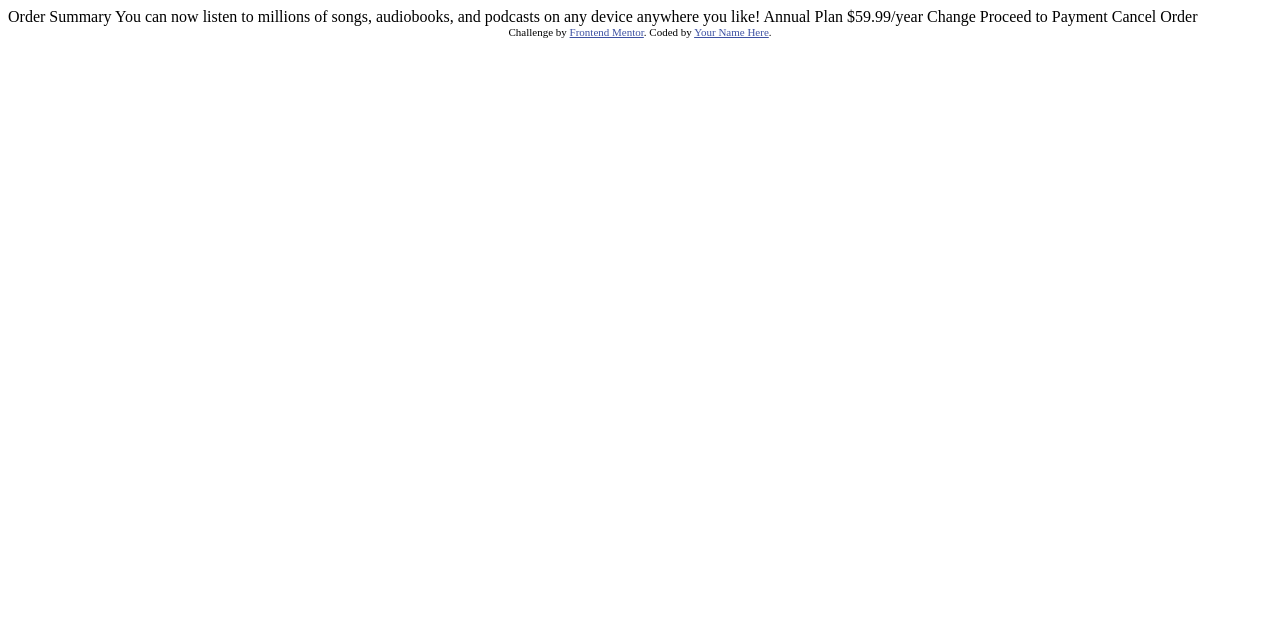
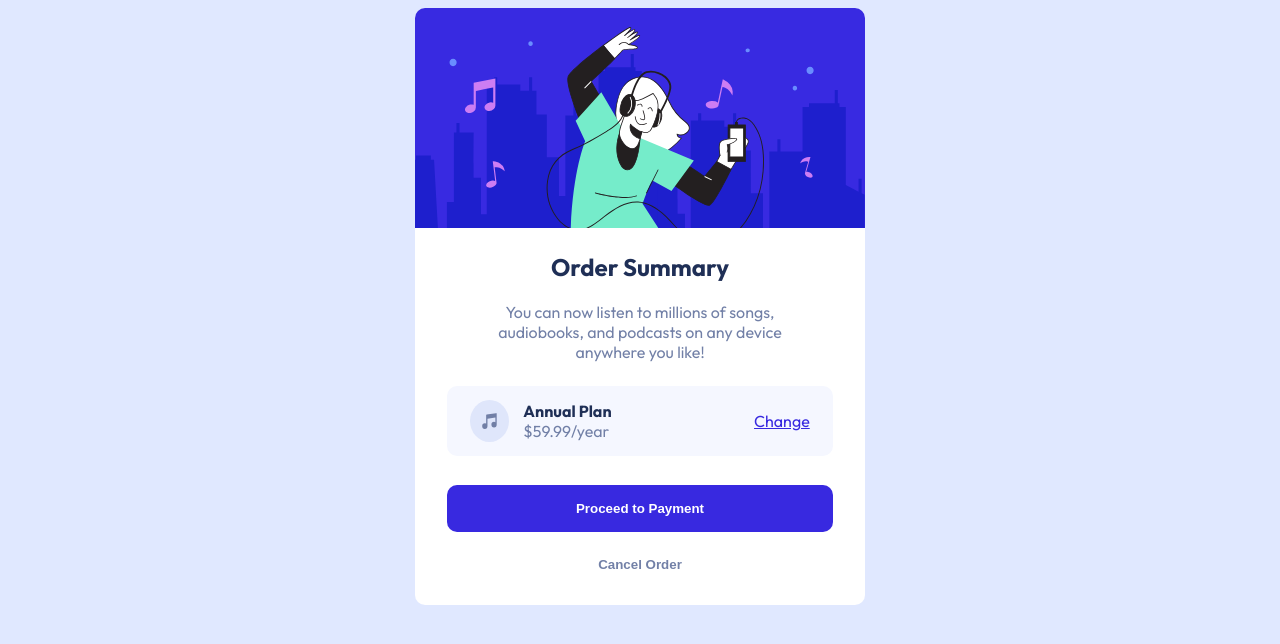
Before and after one commit to sauloteles/order-summary-component-main, a plain HTML site: page index.html in a window 1280 px wide. Drawn offline with Linux system fonts and the light colour scheme.

Commit message:
full commit

```diff
--- a/index.html
+++ b/index.html
@@ -5,33 +5,34 @@
   <meta name="viewport" content="width=device-width, initial-scale=1.0"> <!-- displays site properly based on user's device -->
 
   <link rel="icon" type="image/png" sizes="32x32" href="./images/favicon-32x32.png">
-
+  <link rel="stylesheet" href="style.css">
   <title>Frontend Mentor | Order summary card</title>
 
-  <!-- Feel free to remove these styles or customise in your own stylesheet 👍 -->
-  <style>
-    .attribution { font-size: 11px; text-align: center; }
-    .attribution a { color: hsl(228, 45%, 44%); }
-  </style>
 </head>
 <body>
 
-  Order Summary
+  <div class="card-main">
+    <img class="img-top" src="./images/illustration-hero.svg" alt="">
+    <div class="card-content">
+      <h2>Order Summary</h2>
+      <p class="detail-plan">
+        You can now listen to millions of songs, audiobooks, and podcasts on any
+        device anywhere you like!
+      </p>
+      <div class="card-plan">
+        <img src="./images/icon-music.svg" alt="">
+        <div>
+          <p class="plan-type">Annual Plan</p>
+          <p class="plan-price">$59.99/year</p>
+        </div>
+        <a href="">Change</a>
+      </div>
+      <div class="btns">
+        <button class="btn-pay">Proceed to Payment</button>
+        <button class="btn-cancel">Cancel Order</button>
+      </div>
+    </div>
+  </div>
 
-  You can now listen to millions of songs, audiobooks, and podcasts on any
-  device anywhere you like!
-
-  Annual Plan
-  $59.99/year
-
-  Change
-
-  Proceed to Payment
-  Cancel Order
-
-  <div class="attribution">
-    Challenge by <a href="https://www.frontendmentor.io?ref=challenge" target="_blank">Frontend Mentor</a>.
-    Coded by <a href="#">Your Name Here</a>.
-  </div>
 </body>
 </html>
--- /dev/null
+++ b/style.css
@@ -0,0 +1,105 @@
+@import url("https://fonts.googleapis.com/css2?family=Outfit:wght@400;700&display=swap");
+
+:root{
+    --outifit: "Outfit";
+    --pale-blue: hsl(225, 100%, 94%);
+    --bright-blue: hsl(245, 75%, 52%);
+    --very-pale-blue: hsl(225, 100%, 98%);
+    --desaturated-blue: hsl(224, 23%, 55%);
+    --dark-blue: hsl(223, 47%, 23%);
+}
+
+
+body{
+    background-color: var(--pale-blue);
+    font-family: var(--outifit);
+
+}
+
+.card-main{
+    width: 450px;
+    background-color: white;
+    border-radius: 10px;
+    margin: auto;
+}
+
+.img-top{
+    width: 100%;
+    border-radius: 10px 10px 0 0;
+}
+
+.card-content{
+    padding: 0 2rem ;
+}
+
+h2, .detail-plan{
+    text-align: center;
+}
+h2{
+    color: var(--dark-blue);
+}
+P{
+    color: var(--desaturated-blue);
+}
+a{
+    color: var(--bright-blue);
+    margin-right: 1rem;
+}
+
+.detail-plan{
+    padding: 0 1rem;
+}
+
+.card-plan{
+    display: flex;
+    align-items: center;
+    justify-content: space-around;
+    background-color: var(--very-pale-blue);
+    height: 70px;
+    margin-top: 1.5rem;
+    border-radius: 10px;
+}
+
+.card-plan img{
+    width: 10%;
+    height: 60%;
+    padding-left: 1rem;
+
+}
+
+
+.card-plan p{
+    margin: 0%;
+    padding-right: 8rem;
+
+}
+
+.plan-type{
+    color: var(--dark-blue);
+    font-weight: 700;
+}
+
+.btns{
+    margin-top: 1.8rem;
+    display: flex;
+    flex-direction: column;
+}
+
+.btn-pay{
+    padding: 1rem;
+    border: none;
+    background-color: var(--bright-blue);
+    color: white;
+    font-weight: 800;
+    border-radius: 10px;
+}
+
+
+.btn-cancel{
+    background-color: white;
+    border: none;
+    margin-top: 1.5rem;
+    margin-bottom: 2rem;
+    color: var(--desaturated-blue);
+    font-weight: 700;
+}
```
